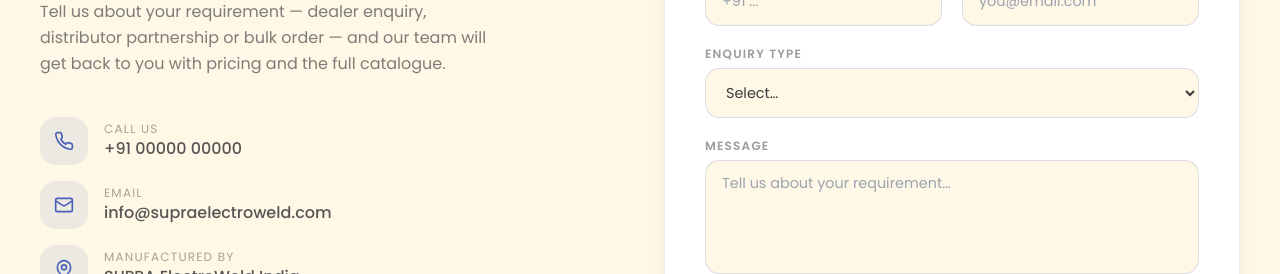
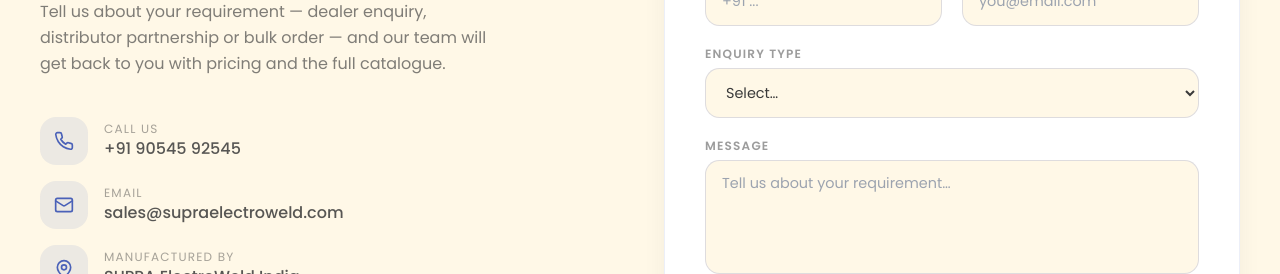
Before and after one commit to nikhilmahato26/supra, a React (Vite) app: page / in a window 1280 px wide. Shown: the part 7440-7714 px from the top of the page. Built offline with nearby package versions, Linux system fonts and the light colour scheme.

Commit message:
contacts updated

```diff
--- a/src/components/Contact.jsx
+++ b/src/components/Contact.jsx
@@ -35,22 +35,22 @@ export default function Contact() {
           </p>
 
           <div className="mt-10 space-y-4">
-            <a href="tel:+910000000000" className="flex items-center gap-4 group">
+            <a href="tel:+919054592545" className="flex items-center gap-4 group">
               <span className="flex h-12 w-12 items-center justify-center rounded-2xl bg-brand/10 text-brand transition-colors group-hover:bg-brand group-hover:text-white">
                 <Phone size={20} />
               </span>
               <span>
                 <span className="block text-xs uppercase tracking-widest text-ink/45">Call us</span>
-                <span className="font-medium text-ink/85">+91 00000 00000</span>
+                <span className="font-medium text-ink/85">+91 90545 92545</span>
               </span>
             </a>
-            <a href="mailto:info@supraelectroweld.com" className="flex items-center gap-4 group">
+            <a href="mailto:sales@supraelectroweld.com" className="flex items-center gap-4 group">
               <span className="flex h-12 w-12 items-center justify-center rounded-2xl bg-brand/10 text-brand transition-colors group-hover:bg-brand group-hover:text-white">
                 <Mail size={20} />
               </span>
               <span>
                 <span className="block text-xs uppercase tracking-widest text-ink/45">Email</span>
-                <span className="font-medium text-ink/85">info@supraelectroweld.com</span>
+                <span className="font-medium text-ink/85">sales@supraelectroweld.com</span>
               </span>
             </a>
             <div className="flex items-center gap-4">
@@ -66,7 +66,7 @@ export default function Contact() {
 
           <div className="mt-10 flex flex-wrap gap-3">
             <a
-              href="https://wa.me/910000000000"
+              href="https://wa.me/919054592545"
               target="_blank"
               rel="noreferrer"
               className="btn-yellow"
```
